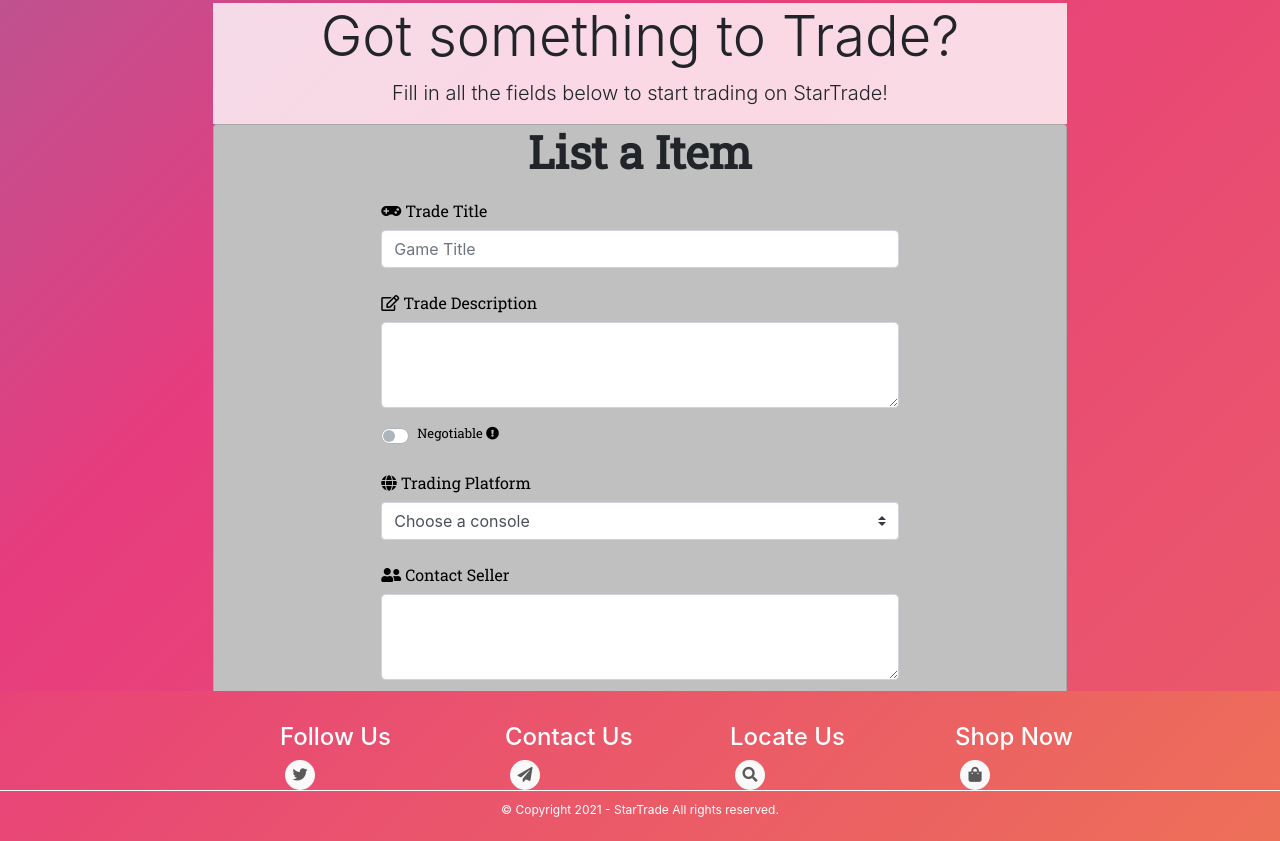
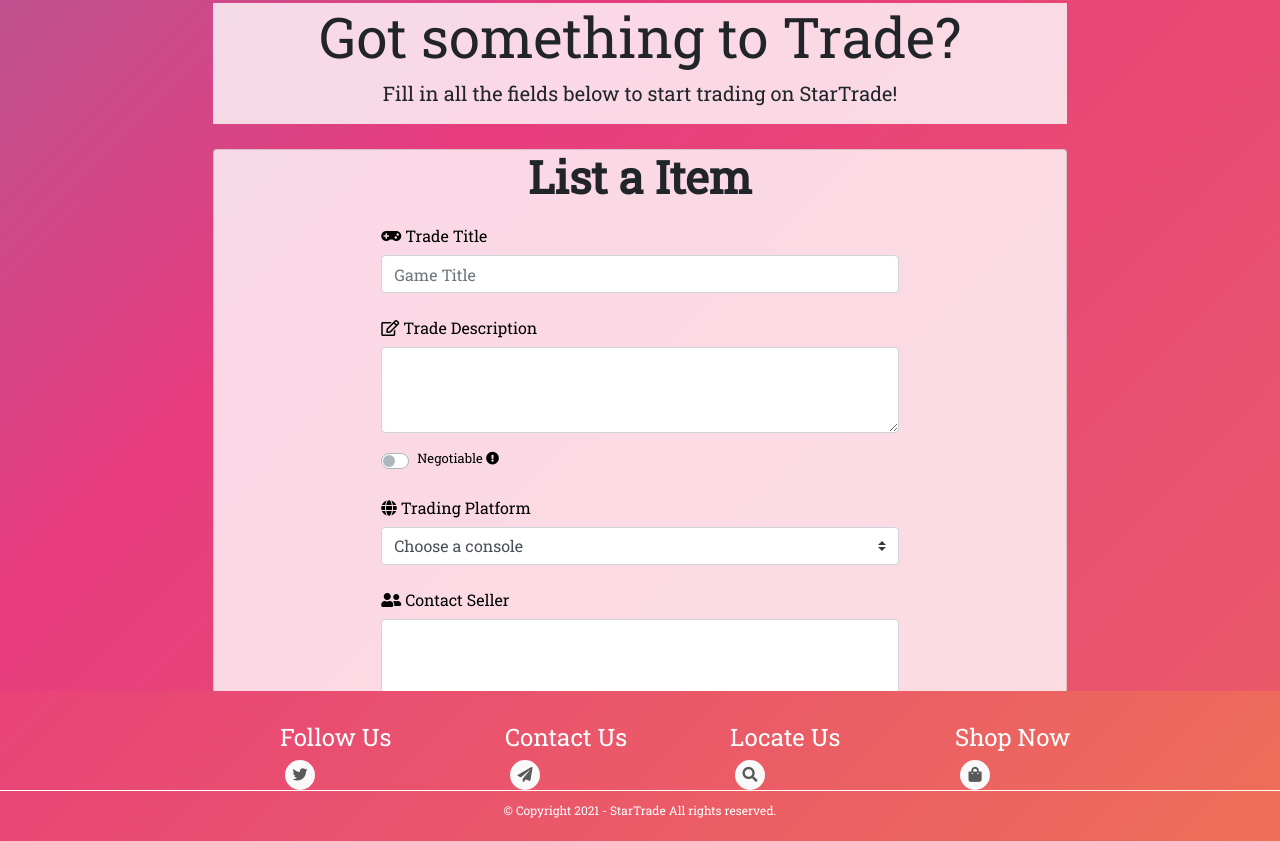
Before and after one commit to Code-Institute-Submissions/nickl98-StarTradeMS3_AugResub, a Flask app: page /add_trade in a window 1280 px wide. Shown: the part 53-894 px from the top of the page. Run offline with Flask 2, Linux system fonts and the light colour scheme; data that the repository does not hold is empty; some libraries are stand-ins or nearby versions.

Commit message:
Added more spacing and fixed default font-family

```diff
--- a/static/css/style.css
+++ b/static/css/style.css
@@ -4,7 +4,9 @@
 /* Borders */
 
 /* Navbar Links */
-
+* {
+    font-family: 'Roboto Slab', serif;
+}
 
 html,body
 {
@@ -330,7 +332,9 @@ ul.social-network li {
 
 /* card styling */
 #back-card {
-    background: #C0C0C0;
+    background-color: rgba(255,255,255,0.8);
+    margin-top: 25px;
+
 }
 
 .page-title {
```
